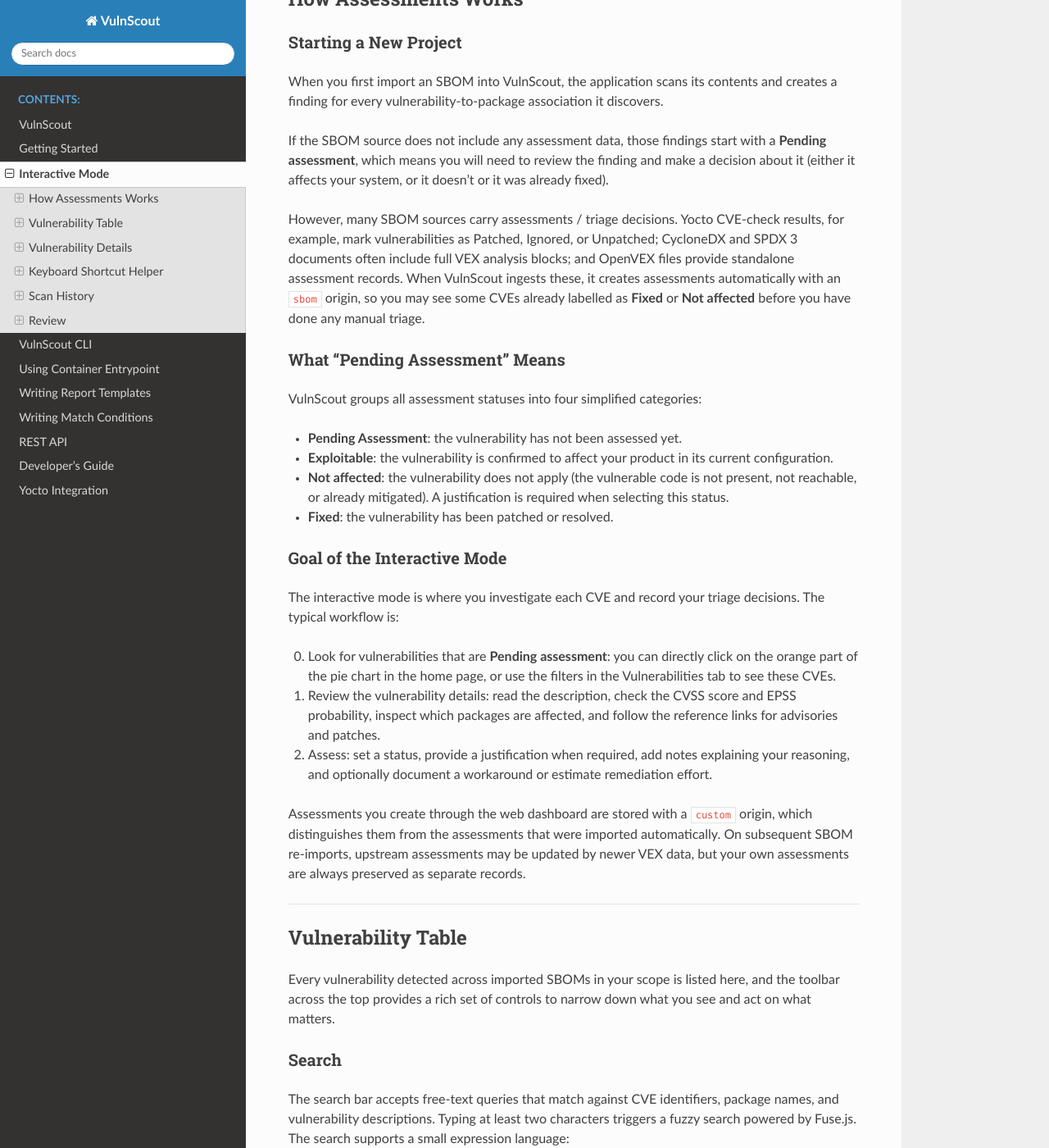
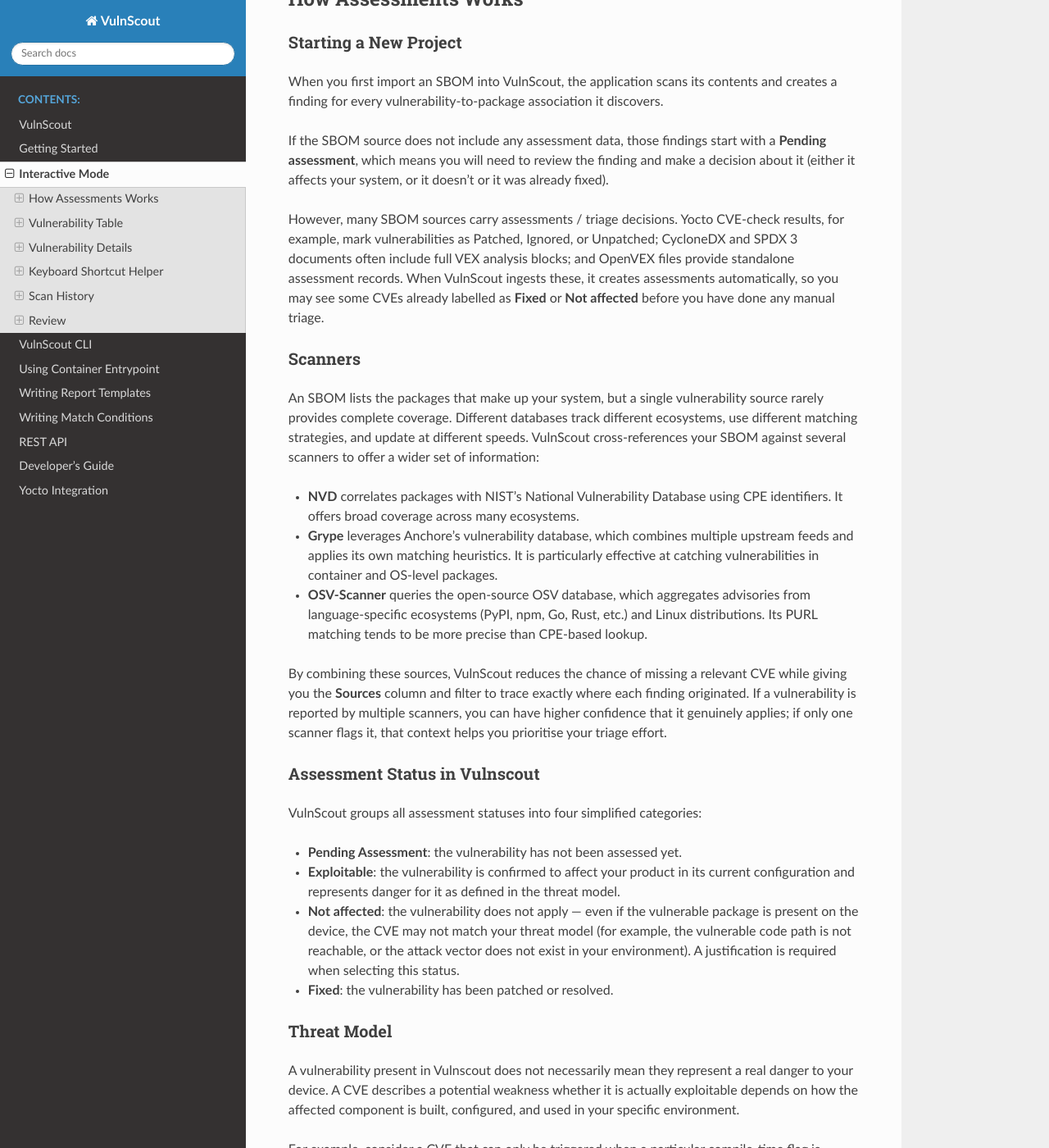
Before and after one commit to savoirfairelinux/vulnscout, a Sphinx documentation site: the page built from doc/source/interactive-mode.md, in a window 1280 px wide and 1400 px high, scrolled down 274 px. Shown: the whole window at 82% size. Built offline with Sphinx 7.4.7 and the Read the Docs theme 3.1.0, drawn with Linux system fonts in a browser that asks for light colours; some of the changed text lies outside the part shown.

Commit message:
docs: add details on threat model and impact

```diff
--- a/doc/source/interactive-mode.md
+++ b/doc/source/interactive-mode.md
@@ -10,16 +10,34 @@
 
 If the SBOM source does not include any assessment data, those findings start with a **Pending assessment**, which means you will need to review the finding and make a decision about it (either it affects your system, or it doesn't or it was already fixed).
 
-However, many SBOM sources carry assessments / triage decisions. Yocto CVE-check results, for example, mark vulnerabilities as Patched, Ignored, or Unpatched; CycloneDX and SPDX 3 documents often include full VEX analysis blocks; and OpenVEX files provide standalone assessment records. When VulnScout ingests these, it creates assessments automatically with an `sbom` origin, so you may see some CVEs already labelled as **Fixed** or **Not affected** before you have done any manual triage.
+However, many SBOM sources carry assessments / triage decisions. Yocto CVE-check results, for example, mark vulnerabilities as Patched, Ignored, or Unpatched; CycloneDX and SPDX 3 documents often include full VEX analysis blocks; and OpenVEX files provide standalone assessment records. When VulnScout ingests these, it creates assessments automatically, so you may see some CVEs already labelled as **Fixed** or **Not affected** before you have done any manual triage.
 
-### What "Pending Assessment" Means
+### Scanners
+
+An SBOM lists the packages that make up your system, but a single vulnerability source rarely provides complete coverage. Different databases track different ecosystems, use different matching strategies, and update at different speeds. VulnScout cross-references your SBOM against several scanners to offer a wider set of information:
+
+- **NVD** correlates packages with NIST's National Vulnerability Database using CPE identifiers. It offers broad coverage across many ecosystems.
+- **Grype** leverages Anchore's vulnerability database, which combines multiple upstream feeds and applies its own matching heuristics. It is particularly effective at catching vulnerabilities in container and OS-level packages.
+- **OSV-Scanner** queries the open-source OSV database, which aggregates advisories from language-specific ecosystems (PyPI, npm, Go, Rust, etc.) and Linux distributions. Its PURL matching tends to be more precise than CPE-based lookup.
+
+By combining these sources, VulnScout reduces the chance of missing a relevant CVE while giving you the **Sources** column and filter to trace exactly where each finding originated. If a vulnerability is reported by multiple scanners, you can have higher confidence that it genuinely applies; if only one scanner flags it, that context helps you prioritise your triage effort.
+
+### Assessment Status in Vulnscout
 
 VulnScout groups all assessment statuses into four simplified categories:
 
 - **Pending Assessment**: the vulnerability has not been assessed yet.
-- **Exploitable**: the vulnerability is confirmed to affect your product in its current configuration.
-- **Not affected**: the vulnerability does not apply (the vulnerable code is not present, not reachable, or already mitigated). A justification is required when selecting this status.
+- **Exploitable**: the vulnerability is confirmed to affect your product in its current configuration and represents danger for it as defined in the threat model.
+- **Not affected**: the vulnerability does not apply — even if the vulnerable package is present on the device, the CVE may not match your threat model (for example, the vulnerable code path is not reachable, or the attack vector does not exist in your environment). A justification is required when selecting this status.
 - **Fixed**: the vulnerability has been patched or resolved.
+
+### Threat Model
+
+A vulnerability present in Vulnscout does not necessarily mean they represent a real danger to your device. A CVE describes a potential weakness whether it is actually exploitable depends on how the affected component is built, configured, and used in your specific environment.
+
+For example, consider a CVE that can only be triggered when a particular compile-time flag is enabled. If your build does not use that flag, the vulnerable code path is never included, and the CVE cannot be exploited on your device. Similarly, a network-facing vulnerability has no impact on a system that is never connected to a network.
+
+This is why triage matters: the goal is not to patch every CVE blindly, but to determine which ones are relevant given your threat model and mark the rest as **Not affected** with a clear justification.
 
 ### Goal of the Interactive Mode
 
```
